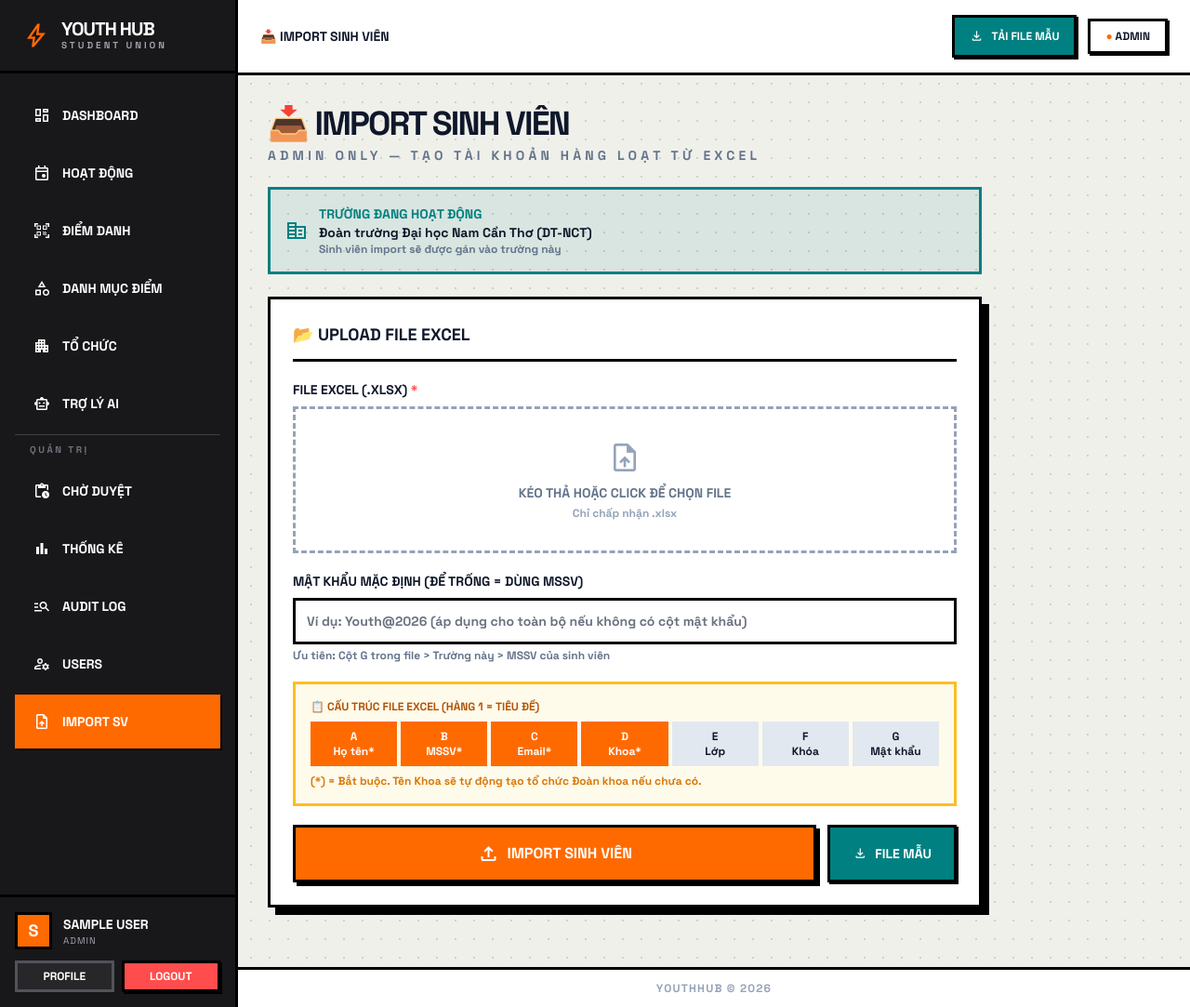
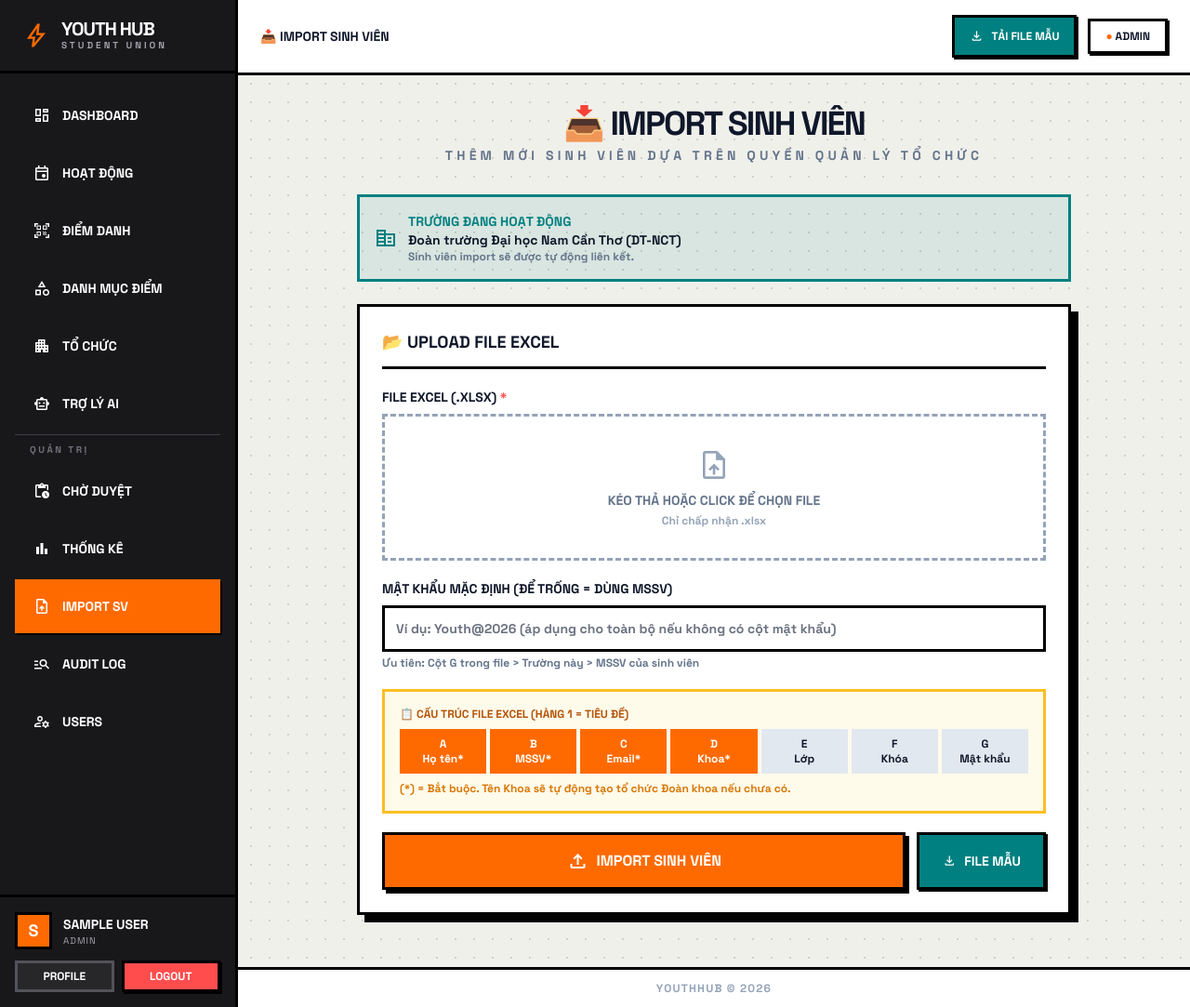
Before and after one commit to HiImSunny/YouthHub, a Django app: page /import-students/ in a window 1280 px wide. Shown: the whole page at 93% size. Run offline with Django 5.2, Linux system fonts and the light colour scheme; a user stored in the database is signed in; data comes from the database, SQL or seed files in the repository; tables that the repository leaves empty hold one stand-in row (values such as "Sample post"); parts of the project's set-up code (start-up, migrations or seed data) failed here and were passed over; some libraries are stand-ins or nearby versions.

Commit message:
refactor(phase-1): allow staff to bulk import students bounded by their orgs

```diff
--- a/core/views.py
+++ b/core/views.py
@@ -322,7 +322,7 @@ def org_staff_view(request, org_pk):
 
 # ─── B5: Import Students from Excel ──────────────────────────────────────────
 
-@admin_required
+@staff_required
 def import_students_view(request):
     """
     B5: Bulk-import student accounts from an Excel file.
@@ -348,6 +348,9 @@ def import_students_view(request):
     from users.models import StudentProfile
 
     User = get_user_model()
+
+    is_admin = request.user.role == 'ADMIN'
+    manageable_orgs = get_manageable_orgs(request.user)
 
     results = None  # will be set after processing
 
@@ -411,6 +414,12 @@ def import_students_view(request):
                     'status': True,
                 }
             )
+
+            # --- AuthZ Check for Staff ---
+            if not is_admin and faculty_org not in manageable_orgs:
+                rows_error.append(f"Dòng {row_idx}: Bạn không có quyền quản lý Khoa '{faculty_name}'. Import bị từ chối.")
+                continue
+            # -----------------------------
 
             # Class org (Chi đoàn): CLASS, parent = faculty
             class_org = None
@@ -492,7 +501,7 @@ def import_students_view(request):
     return render(request, 'core/import_students.html', context)
 
 
-@admin_required
+@staff_required
 def download_import_template(request):
     """Return an Excel template for student import."""
     import openpyxl
--- a/templates/base.html
+++ b/templates/base.html
@@ -163,6 +163,13 @@
           <span class="material-symbols-outlined text-xl">bar_chart</span> THỐNG KÊ
         </a>
 
+        <!-- Import Sinh Viên — ADMIN + STAFF -->
+        <a href="{% url 'core:import_students' %}"
+          class="flex items-center gap-3 px-4 py-3 font-black uppercase text-sm border-3 border-transparent
+          {% if 'import-students' in request.path %}bg-primary text-white border-black shadow-brutal-sm{% else %}hover:bg-zinc-800{% endif %} transition-all">
+          <span class="material-symbols-outlined text-xl">upload_file</span> IMPORT SV
+        </a>
+
         {% if user.role == 'ADMIN' %}
         <!-- Audit Log — ADMIN only -->
         <a href="{% url 'core:audit_log' %}"
@@ -176,13 +183,6 @@
           class="flex items-center gap-3 px-4 py-3 font-black uppercase text-sm border-3 border-transparent
           {% if 'management' in request.path %}bg-primary text-white border-black shadow-brutal-sm{% else %}hover:bg-zinc-800{% endif %} transition-all">
           <span class="material-symbols-outlined text-xl">manage_accounts</span> USERS
-        </a>
-
-        <!-- Import Sinh Viên — ADMIN only -->
-        <a href="{% url 'core:import_students' %}"
-          class="flex items-center gap-3 px-4 py-3 font-black uppercase text-sm border-3 border-transparent
-          {% if 'import-students' in request.path %}bg-primary text-white border-black shadow-brutal-sm{% else %}hover:bg-zinc-800{% endif %} transition-all">
-          <span class="material-symbols-outlined text-xl">upload_file</span> IMPORT SV
         </a>
         {% endif %}
 
--- a/templates/core/import_students.html
+++ b/templates/core/import_students.html
@@ -14,9 +14,11 @@
 {% endblock %}
 
 {% block content %}
-<div class="max-w-3xl">
-  <h1 class="text-4xl font-black uppercase tracking-tighter mb-1">📥 IMPORT SINH VIÊN</h1>
-  <p class="text-sm font-bold uppercase tracking-[0.3em] text-slate-500 mb-6">ADMIN ONLY — Tạo tài khoản hàng loạt từ Excel</p>
+<div class="max-w-3xl mx-auto">
+  <div class="text-center mb-8">
+    <h1 class="text-4xl font-black uppercase tracking-tighter mb-1">📥 IMPORT SINH VIÊN</h1>
+    <p class="text-sm font-bold uppercase tracking-[0.3em] text-slate-500">Thêm mới sinh viên dựa trên quyền quản lý Tổ chức</p>
+  </div>
 
   {% if school_org %}
   <div class="border-3 border-accent-teal bg-accent-teal/10 p-4 mb-6 flex items-center gap-3">
@@ -24,7 +26,7 @@
     <div>
       <p class="font-black uppercase text-sm text-accent-teal">TRƯỜNG ĐANG HOẠT ĐỘNG</p>
       <p class="font-bold text-sm">{{ school_org.name }} ({{ school_org.code }})</p>
-      <p class="text-xs text-slate-500 font-bold">Sinh viên import sẽ được gán vào trường này</p>
+      <p class="text-xs text-slate-500 font-bold">Sinh viên import sẽ được tự động liên kết.</p>
     </div>
   </div>
   {% else %}
```
